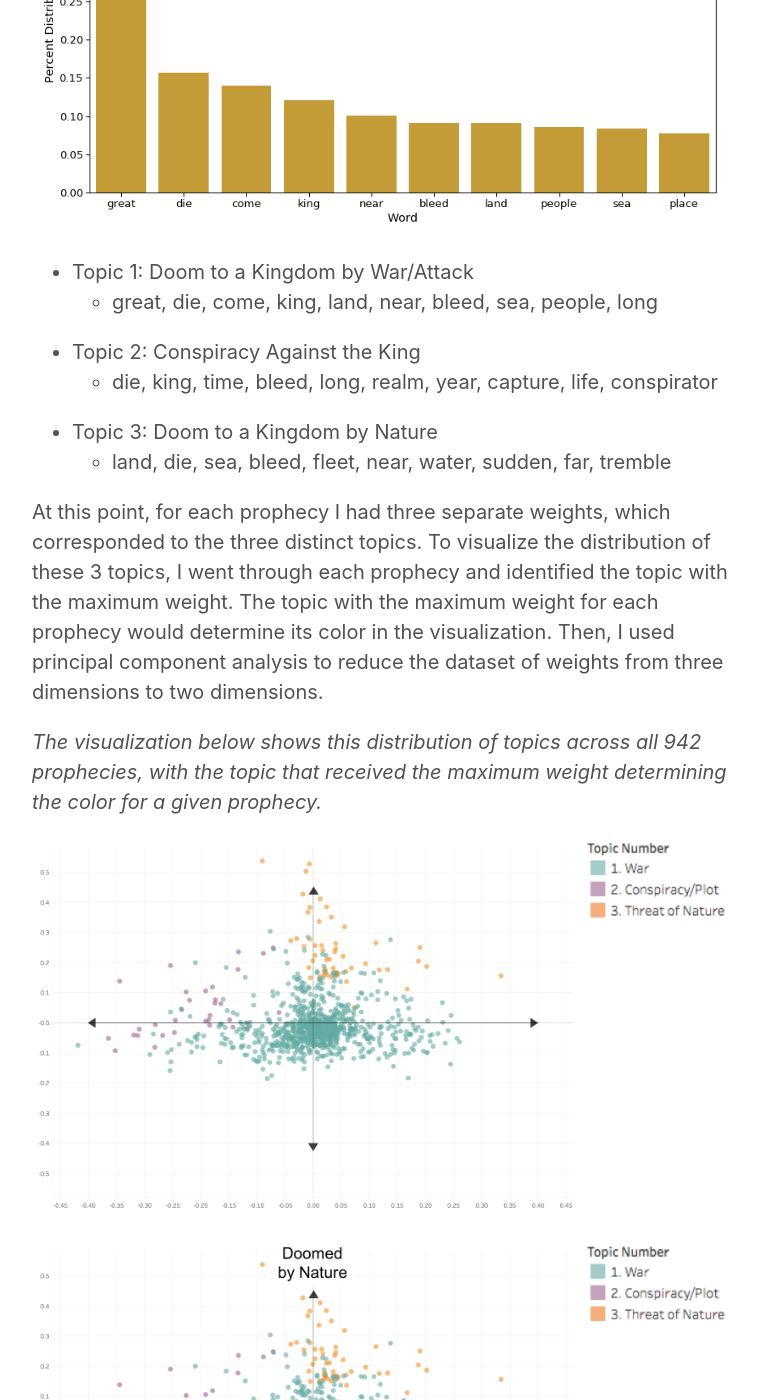
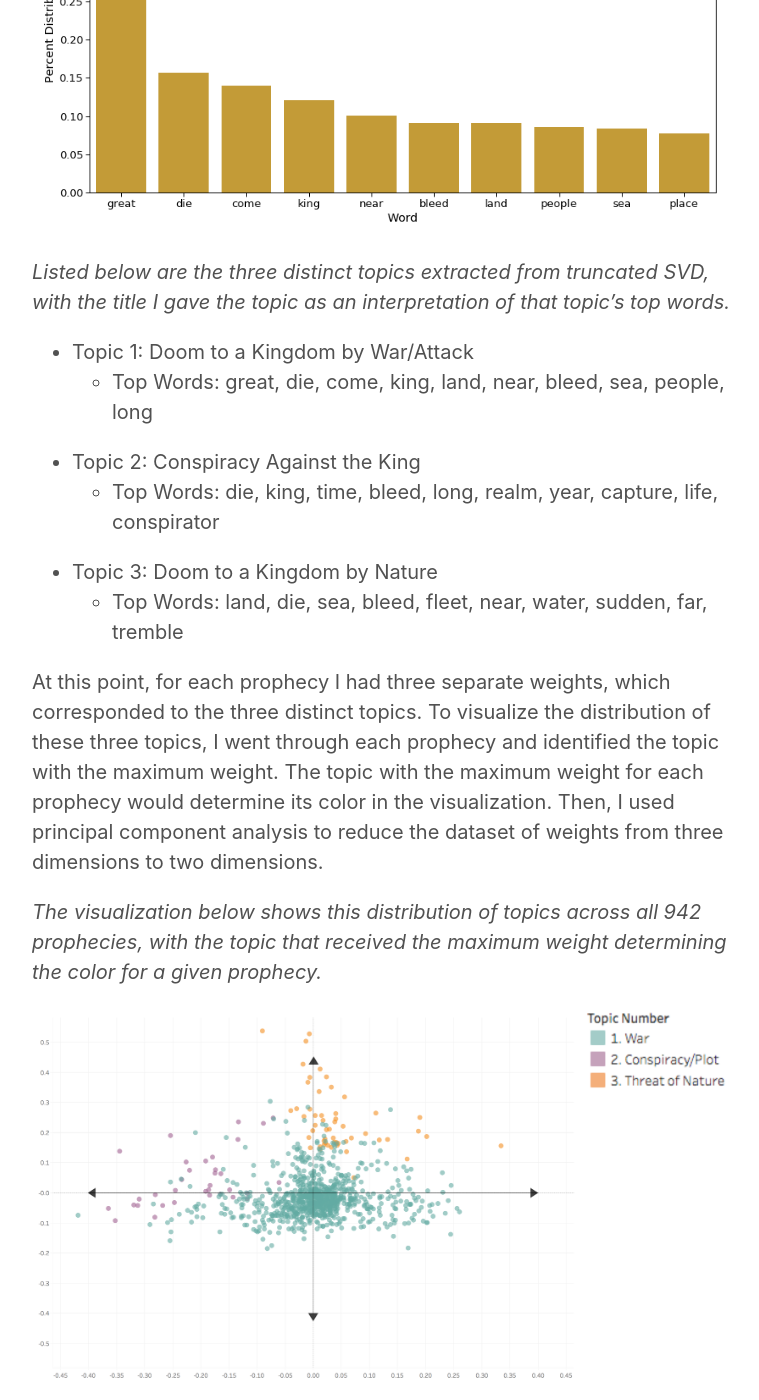
Before and after one commit to cyaris/cyaris.github.io-original, a Jekyll site: the page built from _posts/2018-11-18-post.md, in a window 1280 px wide and 1400 px high, scrolled down 2072 px. Shown: the whole window, without its empty margins (258-1017 px from the left). Built offline with Jekyll 4.4.1, drawn with Linux system fonts in a browser that asks for light colours.

Commit message:
More updates to Nostradamus blog post.

```diff
--- a/_posts/2018-11-18-post.md
+++ b/_posts/2018-11-18-post.md
@@ -19,16 +19,18 @@ Using truncated SVD with a TF-IDF vectorizer, I reduced the 770 words of "Les Pr
 
 ![Top 10 Words in "Les Propheties"]({{ site.url }}/images/top_10_words.png)
 
+*Listed below are the three distinct topics extracted from truncated SVD, with the title I gave the topic as an interpretation of that topic's top words.*
+
 * Topic  1: Doom to a Kingdom by War/Attack
-  * great, die, come, king, land, near, bleed, sea, people, long
+  * Top Words: great, die, come, king, land, near, bleed, sea, people, long
 
 * Topic  2: Conspiracy Against the King
-  * die, king, time, bleed, long, realm, year, capture, life, conspirator
+  * Top Words: die, king, time, bleed, long, realm, year, capture, life, conspirator
 
 * Topic  3: Doom to a Kingdom by Nature
-  * land, die, sea, bleed, fleet, near, water, sudden, far, tremble
+  * Top Words: land, die, sea, bleed, fleet, near, water, sudden, far, tremble
 
-At this point, for each prophecy I had three separate weights, which corresponded to the three distinct topics. To visualize the distribution of these 3 topics, I went through each prophecy and identified the topic with the maximum weight. The topic with the maximum weight for each prophecy would determine its color in the visualization. Then, I used principal component analysis to reduce the dataset of weights from three dimensions to two dimensions.
+At this point, for each prophecy I had three separate weights, which corresponded to the three distinct topics. To visualize the distribution of these three topics, I went through each prophecy and identified the topic with the maximum weight. The topic with the maximum weight for each prophecy would determine its color in the visualization. Then, I used principal component analysis to reduce the dataset of weights from three dimensions to two dimensions.
 
 *The visualization below shows this distribution of topics across all 942 prophecies, with the topic that received the maximum weight determining the color for a given prophecy.*
 
```
